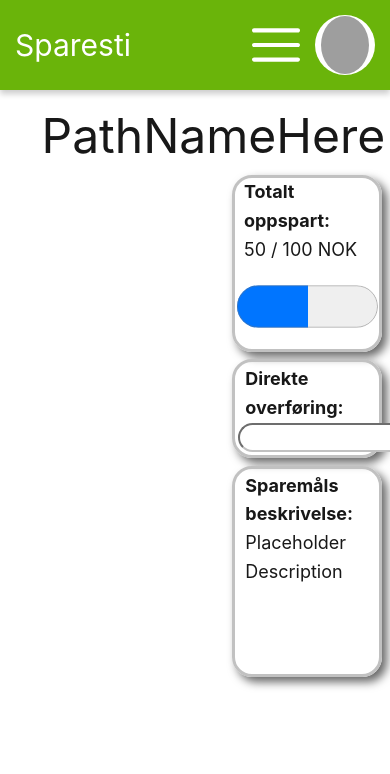
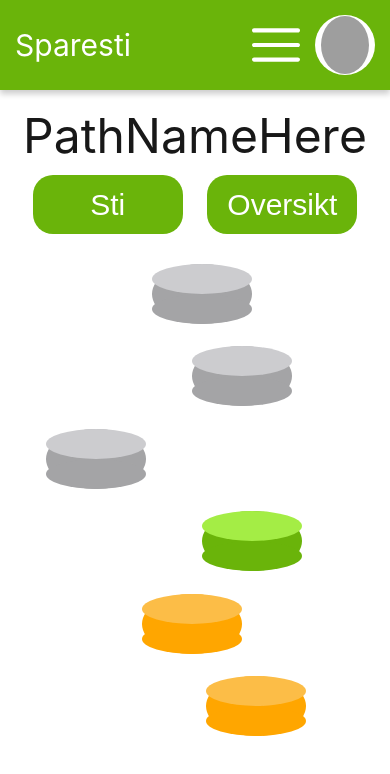
Before and after one commit to jensmjahle/Sparesti-frontend, a Vue app: page /homepage/path in a window 390 px wide. Shown: the top 774 px of the page. Built offline with nearby package versions, Linux system fonts and the light colour scheme; grey boxes are pictures that could not be loaded.

Commit message:
Added Milestone path component to Milestone Path View

```diff
--- /dev/null
+++ b/src/components/MilestonePath.vue
@@ -0,0 +1,49 @@
+<script setup lang="ts">
+import PathNode from '@/components/PathNode.vue'
+import { ref } from 'vue'
+import { defineProps } from 'vue';
+
+const props = defineProps({
+  totalToSave: Number,
+  totalSaved: Number
+});
+
+const totalNodes = ref(Math.ceil(props.totalToSave / 250));
+console.log("TotalNodes: " + totalNodes.value)
+const remainingNodes = ref(Math.ceil(totalNodes.value - (totalNodes.value * (props.totalSaved / props.totalToSave))));
+console.log(("RemainingNodes: " + remainingNodes.value))
+
+const nodes = Array.from({ length: totalNodes.value }, (_, index) => ({
+  offset: `${Math.random() > 0.5 ? Math.random() * 2 * 100 + 'px' : '-' + (Math.random() * 2 * 100 + 'px')}`,
+  colorIndex: index < remainingNodes.value - 1 ? 0 : (index === remainingNodes.value - 1 ? 1 : 2)
+}));
+
+const nodeForegroundColors = ref(['#CCCCCF', '#A4ED45', '#FCBD47'])
+const nodeBackgroundColors = ref(['#A4A4A6', '#6AB40A', '#FFA600'])
+</script>
+
+<template>
+  <div class="learning-path">
+    <PathNode v-for="(node, index) in nodes" :key="index" :style="{ marginLeft: node.offset }"
+              :node-background-color="nodeBackgroundColors[node.colorIndex]"
+              :top-background-color="nodeForegroundColors[node.colorIndex]"
+              :bottom-background-color="nodeBackgroundColors[node.colorIndex]"/>
+  </div>
+</template>
+
+<style scoped>
+.learning-path {
+  display: flex;
+  flex-direction: column;
+  align-items: center;
+  width: 100%;
+  height: 100%;
+  overflow: scroll;
+  scrollbar-width: none;
+  -ms-overflow-style: none;
+}
+
+.learning-path::-webkit-scrollbar {
+  display: none;
+}
+</style>
--- a/src/components/MilestoneProgress.vue
+++ b/src/components/MilestoneProgress.vue
@@ -1,10 +1,13 @@
 <script setup lang="ts">
 
 import ProgressBar from '@/components/ProgressBar.vue'
-import { ref } from 'vue'
 
-const current = ref(50)
-const max = ref(100)
+import { defineProps } from 'vue';
+
+const props = defineProps({
+  totalToSave: Number,
+  totalSaved: Number
+});
 
 
 </script>
@@ -12,8 +15,8 @@ const max = ref(100)
 <template>
   <div id = MilestoneProgress>
     <h3 id = TotalSavings>Totalt oppspart:</h3>
-    <h3 id = Savings>{{current + " / " + max + " NOK"}}</h3>
-    <ProgressBar :Max="max" :Current="current" id = progress />
+    <h3 id = Savings>{{props.totalSaved + " / " + props.totalToSave + " NOK"}}</h3>
+    <ProgressBar :Max="props.totalToSave" :Current="props.totalSaved" id = progress />
   </div>
 </template>
 
--- /dev/null
+++ b/src/components/PathNode.vue
@@ -0,0 +1,38 @@
+<script setup lang="ts">
+import { defineProps } from 'vue';
+
+const props = defineProps({
+  nodeBackgroundColor: String,
+  topBackgroundColor: String,
+  bottomBackgroundColor: String
+});
+</script>
+
+<template>
+  <div class="Node" :style="{ backgroundColor : nodeBackgroundColor}">
+    <div id = top :style="{backgroundColor : topBackgroundColor}"></div>
+    <div id = bottom :style="{backgroundColor: bottomBackgroundColor}"></div>
+  </div>
+</template>
+
+<style scoped>
+
+  .Node{
+    border-radius: 50%;
+    margin: 3%;
+  }
+
+  #top, #bottom{
+    min-width: 100px;
+    min-height: 30px;
+    border-radius: 50%;
+  }
+
+  #top{
+  }
+
+  #bottom{
+  }
+
+
+</style>
--- a/src/views/HomePage/MilestonePathView.vue
+++ b/src/views/HomePage/MilestonePathView.vue
@@ -4,19 +4,51 @@ import MilestoneProgress from '@/components/MilestoneProgress.vue'
 import { ref } from 'vue'
 import DirectTransfer from '@/components/DirectTransfer.vue'
 import MilestoneDescription from '@/components/MilestoneDescription.vue'
+import MilestonePath from '@/components/MilestonePath.vue'
 
 const pathName = ref("PathNameHere")
+
+const totalToSave = ref(2000)
+const totalSaved = ref(1000)
+
+const showPath = ref(true);
+const showInfo = ref(false);
+
+function checkScreenWidth() {
+  if(window.innerWidth >= 1000){
+    showInfo.value = true;
+    showPath.value = true;
+  }
+}
+
+function showInfoFields(){
+  showInfo.value = true;
+  showPath.value = false;
+}
+
+function showPathField(){
+  showInfo.value = false
+  showPath.value = true
+}
+
+checkScreenWidth()
+
 </script>
 
 <template>
+  <div id = milestonePathView>
     <h1 id = title>{{pathName}}</h1>
+    <div id = mobileButtons>
+      <button class = mobileButton @click="showPathField()">Sti</button>
+      <button class = mobileButton @click="showInfoFields()">Oversikt</button>
+    </div>
     <div id = MilestonePath>
-    <div id = Path>
-
+      <div id = Path v-show="showPath">
+        <MilestonePath :total-to-save="totalToSave" :total-saved="totalSaved"/>
       </div>
-    <div id = Info>
+      <div id = Info v-show="showInfo">
         <div id = Progress>
-        <MilestoneProgress/>
+          <MilestoneProgress :total-to-save="totalToSave" :total-saved="totalSaved"/>
         </div>
         <div id = Transfer>
           <DirectTransfer/>
@@ -26,11 +58,19 @@ const pathName = ref("PathNameHere")
         </div>
       </div>
     </div>
+  </div>
+
 
 
 </template>
 
 <style scoped>
+
+  #milestonePathView{
+    height: 100%;
+    width: 100%;
+  }
+
   #title{
     margin-left: 9%;
   }
@@ -43,7 +83,7 @@ const pathName = ref("PathNameHere")
 
   #Path{
     width: 60%;
-    height: 100%;
+    height: 70vh;
   }
 
   #Info{
@@ -59,4 +99,51 @@ const pathName = ref("PathNameHere")
   #Progress, #Transfer, #Description{
     margin-bottom: 5%;
   }
+
+  @media only screen and (max-width: 1000px) {
+    #Path{
+      height: 60vh;
+    }
+
+    #title{
+      margin: 0;
+      text-align: center;
+    }
+
+    #Path{
+      width: 100%;
+    }
+
+    #Info{
+      width: 100%;
+    }
+
+    #mobileButtons{
+      width: 100%;
+      height: 8%;
+      margin-bottom: 5%;
+      display: flex;
+      justify-content: space-evenly;
+      align-items: center;
+    }
+
+    .mobileButton{
+      width: 40%;
+      height: 100%;
+      background-color: var(--color-confirm-button);
+      color: var(--color-buttonText);
+      border: 0;
+      border-radius: 20px;
+      padding: 1%;
+      min-width: 30%;
+      font-size: 250%;
+    }
+
+  }
+
+  @media only screen and (min-width: 900px){
+    #mobileButtons{
+      display: none;
+    }
+  }
 </style>
```
Lines whose indentation alone changed are shown as unchanged.
